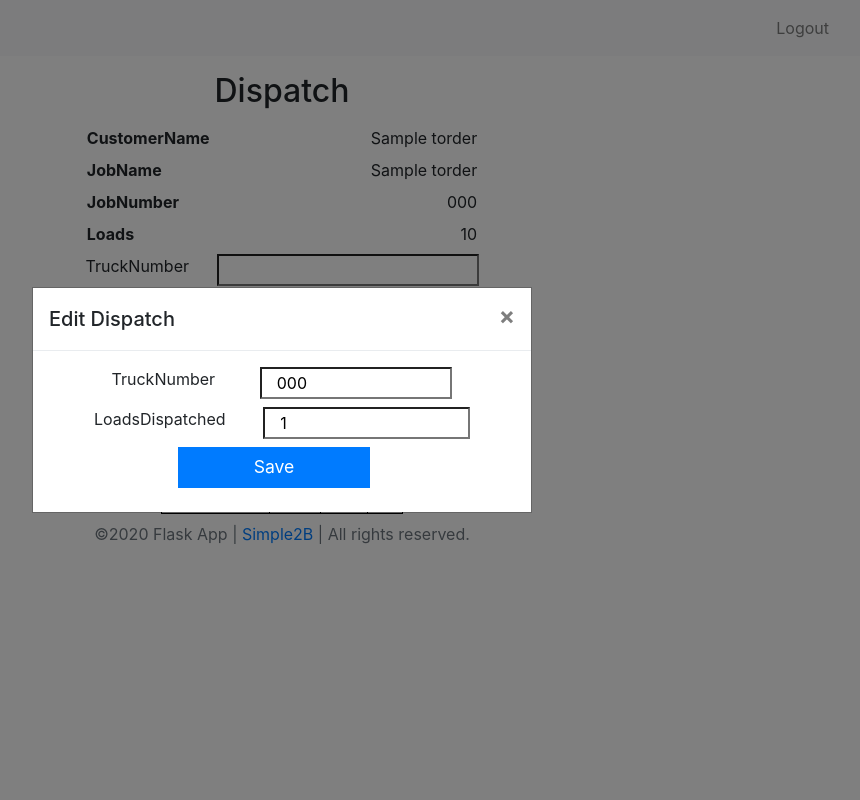
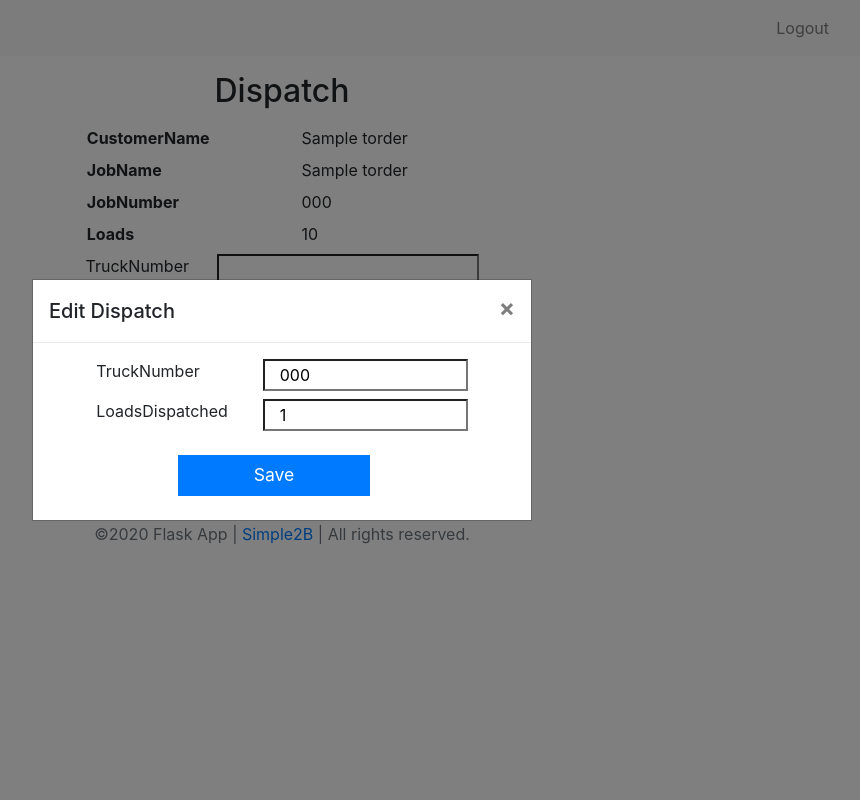
Before and after one commit to Simple2B/damon, a Flask app: page /dispatch/1 in a window 1280 px wide, after a click on "Edit". Shown: the whole page, without its empty margins (358-1218 px from the left). Run offline with Flask 2, Linux system fonts and the light colour scheme; a user stored in the database is signed in; tables that the repository leaves empty hold one stand-in row (values such as "Sample post"); parts of the project's set-up code (start-up, migrations or seed data) failed here and were passed over; some libraries are stand-ins or nearby versions.

Commit message:
final modify

```diff
--- a/app/static/css/main.css
+++ b/app/static/css/main.css
@@ -24,6 +24,15 @@ div.dispatch-info {
     display: flex;
     justify-content: space-between;
 }
+
+/* Centralized title block */
+div.dispatch-info div.dispatch-info__centralized {
+    width: 45%;
+}
+div.dispatch-info div.dispatch-info__centralized div {
+    text-align: left;
+}
+/* endblock */
 
 .dispatch-info label {
     font-weight: 700;
@@ -76,6 +85,10 @@ input.btn_dispatch {
     margin-right: 1rem;
 }
 
+.dispatch-edit_modal__btn_dispatch input.btn_dispatch {
+    margin-top: 1rem;
+    margin-right: 1rem;
+}
 /* edit dispatch Modal */
 
 .dispatch-edit_modal {
@@ -89,6 +102,10 @@ input.btn_dispatch {
     justify-content: space-around;
     margin: 0rem 0rem 0.5rem;
 }
+
+.dispatch-edit_modal__inputs span {
+    width: 10vw;
+}
 /* end edit dispatch Modal */
 
 /* Media query */
--- a/app/templates/dispatch.html
+++ b/app/templates/dispatch.html
@@ -9,26 +9,34 @@
             <div>
                 <div class="dispatch-info">
                     <label>CustomerName</label>
+                    <div class="dispatch-info__centralized">
                       <div id='dispatchCustomerNameID'>
                           {{ order_item.CustomerName }}
                       </div>
                     </div>
+                </div>
                 <div class="dispatch-info">
                     <label>JobName</label>
+                    <div class="dispatch-info__centralized">
                       <div id='dispatchJobNameID'>
                           {{ order_item.JobName }}
                       </div>
                     </div>
+                </div>
                 <div class="dispatch-info">
                     <label>JobNumber</label>
+                    <div class="dispatch-info__centralized">
                       <div id='dispatchJobNumberID'>
                           {{ order_item.JobNumber }}
                       </div>
                      </div>
+                </div>
                 <div class="dispatch-info">
                     <label>Loads</label>
+                    <div class="dispatch-info__centralized">
                       <div id='dispatchJobNumberID'>
                           {{ order_item.LoadTotal }}
+                      </div>
                     </div>
                 </div>
             </div>
@@ -44,7 +52,6 @@
                 <option value="{{ i }}">
                 {% endfor %}
             </datalist>
-            <!-- <label class="_label">Loads</label> -->
             </div>
             <div class="form-group row justify-content-center">
                 {{form_dispatch.LoadsDispatched.label(class='dispatch-label')}}
@@ -140,18 +147,21 @@
       <div class="modal-body">
         <form class="form" role="form" action="" method="post">
           <div class="dispatch-edit_modal">
-
-            <div class="">
+            <div class="dispatch-edit_modal__inputs">
+              <span>
                 {{form_dispatch.TruckNumber.label(class='dispatch-label')}}
+              </span>
                 {{form_dispatch.TruckNumber(class='col-sm-6', id='editTruckNumberID')}}
             </div>
 
-            <div class="">
+            <div class="dispatch-edit_modal__inputs">
+              <span>
                 {{form_dispatch.LoadsDispatched.label(class='dispatch-label')}}
+              </span>
                 {{form_dispatch.LoadsDispatched(class='col-sm-6', id='editLoadsDispatchedID')}}
             </div>
 
-            <div class="row justify-content-center">
+            <div class="row justify-content-center dispatch-edit_modal__btn_dispatch">
                 {{ form_edit.submit(class='btn_dispatch btn-primary col-sm-6') }}
             </div>
 
```
Lines whose indentation alone changed are shown as unchanged.
